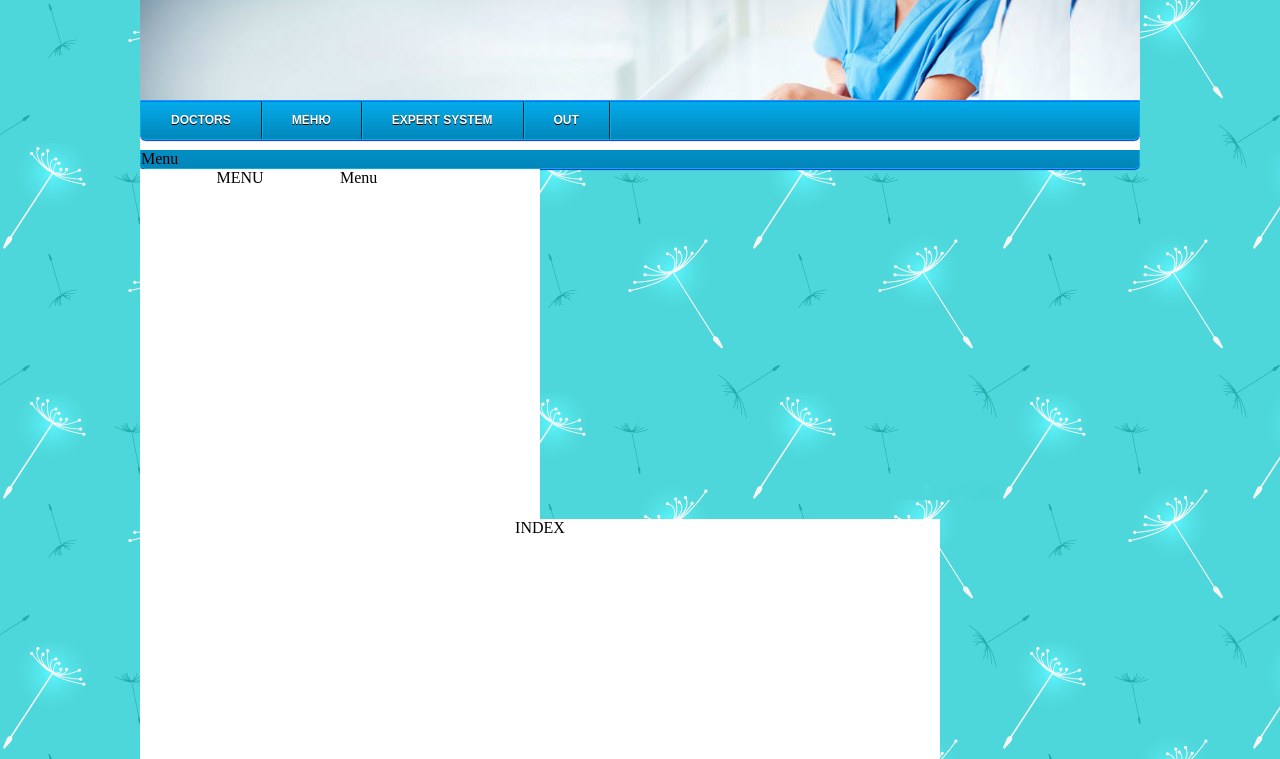
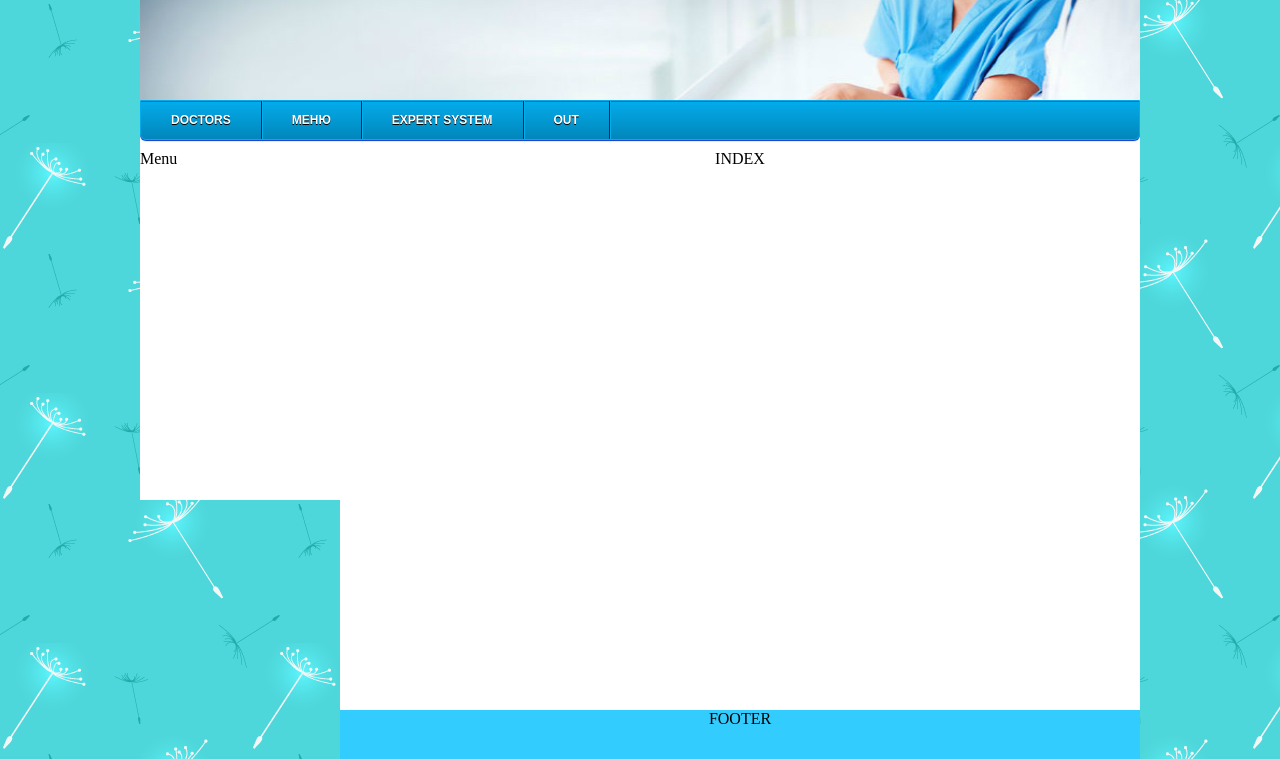
Before and after one commit to Azizjan-leo/clinic, a PHP site: page / in a window 1280 px wide. Shown: the top 759 px of the page. Run offline with PHP 8.4, Linux system fonts and the light colour scheme; some libraries are stand-ins or nearby versions.

Commit message:
edit top menu

```diff
--- a/index.php
+++ b/index.php
@@ -11,11 +11,9 @@
  </head>
  <body>
   <div class="all">
-   <div id="top"><a href="index.php"><img src="images/top.jpg"></a></div>
+   <div id="top"><a href="index.php"><img src="images/top.jpg" width="1000" height="100"></a></div>
    <div class="main">
     <div id="topmenu"> <?php include("parts/topMenu.php");?> </div>
-    <div id="menu"><? include("parts/menu.php");?></div>
-    <div id="leftmenu"><center>MENU</center></div>
     <div id="leftmenu"><? include("parts/menu.php");?></div>
     <div id="action">
 			<?php
@@ -25,7 +23,7 @@
 				else
 					echo "<center>INDEX</center>";
 			?>
-     <!--Это пока не трогай, завтра поменяем-->
+     <!--Это пока не трогай-->
      <!--Диагнозы.
      <form name="dianoses">
       <input type="text" name="diagnos_name" maxlength="30" placeholder="Название диагноза" size="30" required /><br>
--- a/styles/css.css
+++ b/styles/css.css
@@ -13,7 +13,6 @@ body{
  margin-top: -8px;
 }
 #top{
- background: url("../images/top.jpg") no-repeat;
  height: 100px;
  background-size: 1000px 100px;
 }
--- a/styles/menu.css
+++ b/styles/menu.css
@@ -116,7 +116,6 @@
 	float: none;
 	text-transform: none;
 }
-/*!!!!!!!!!!!!!!!!!!!!!!!!!!!->>>>>*/
 #menu ul a:hover {
 	background-color: #0186ba;
 	background-image: linear-gradient(#04acec, #0186ba);
```
